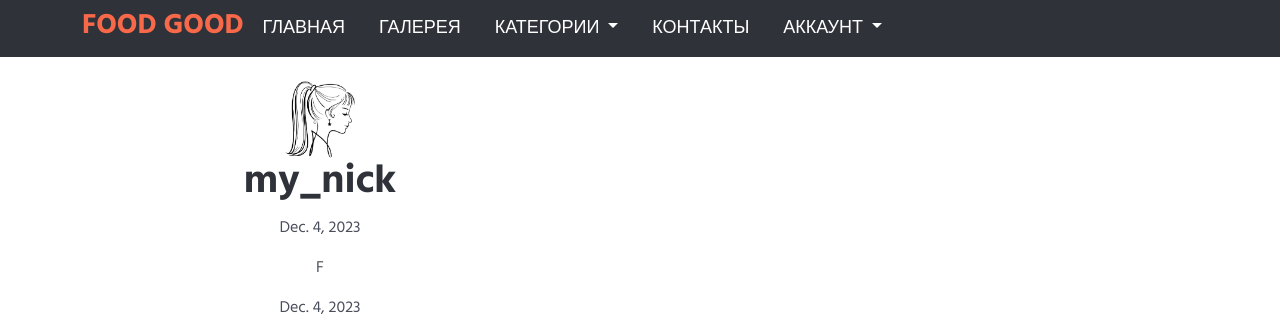
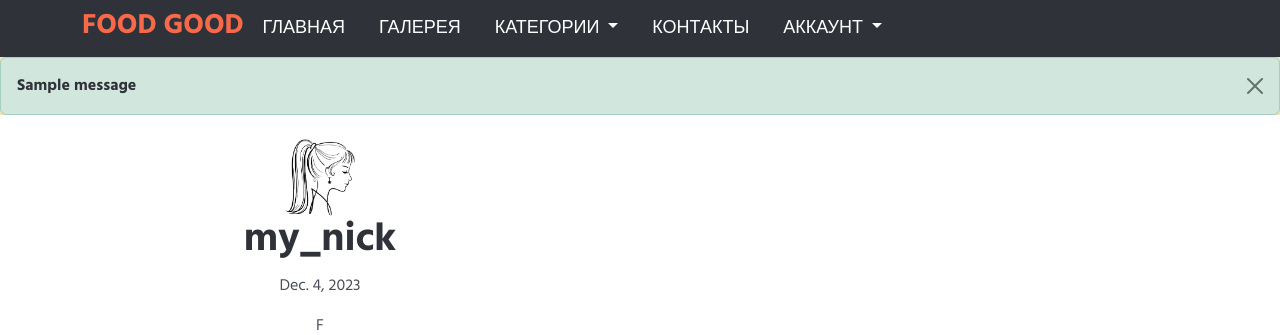
Before and after one commit to alina1412/food_django_study, a Django app: page /users/1/ in a window 1280 px wide. Shown: the part 41-376 px from the top of the page. Run offline with Django 4.2, Linux system fonts and the light colour scheme; data comes from the database, SQL or seed files in the repository; tables that the repository leaves empty hold one stand-in row (values such as "Sample post"); one stand-in notice (Sample message) is shown; some libraries are stand-ins or nearby versions.

Commit message:
some edit

```diff
--- a/food_recipes/main/templates/main/base.html
+++ b/food_recipes/main/templates/main/base.html
@@ -61,6 +61,10 @@
 	{% endblock %}
 	<!-- /NAVIGATION -->
 
+	<div class="flex-row bg-color-light">
+		{% include 'main/messages.html' %}
+	</div>
+
 	<!-- section -->
 	{% block body %}
 
--- /dev/null
+++ b/food_recipes/main/templates/main/messages.html
@@ -0,0 +1,16 @@
+{% for message in messages %}
+{% if message.tags == 'success' %}
+<!-- bootstrap alert -->
+<!-- <strong>{{ message }}</strong> -->
+<div class="alert alert-success alert-dismissible fade show" role="alert">
+    <strong>{{ message }}</strong>
+    <button type="button" class="btn-close" data-bs-dismiss="alert" data-dismiss="alert" aria-label="Close"></button>
+</div>
+{% else %}
+<div class="alert alert-warning alert-dismissible fade show" role="alert">
+    <strong><b>{{ message }}</b></strong>
+    <button type="button" class="btn-close" data-bs-dismiss="alert" data-dismiss="alert" aria-label="Close"></button>
+</div>
+{% endif %}
+
+{% endfor %}
--- a/food_recipes/users/templates/users/account.html
+++ b/food_recipes/users/templates/users/account.html
@@ -7,6 +7,8 @@
 
 {% block body %}
 <body>
+
+
     <div class="flex-row bg-color-light">
         <h2 class="text-header  text-end">Account</h2>
     </div>
--- a/food_recipes/users/views.py
+++ b/food_recipes/users/views.py
@@ -55,15 +55,22 @@ class UserAccountView(LoginRequiredMixin, UpdateView):
         self.object = self.get_object()
         form = self.get_form()
         if form.is_valid():
-            # form.instance.created_by = self.request.user
+            # if self.request.user == thisArticle.author:
+            instance = form.save(commit=False)
+            if instance.user != self.request.user:
+                return self.form_invalid(form)
             return super().form_valid(form)
-            # return self.form_valid(form)
+
         else:
             return self.form_invalid(form)
 
     def get_success_url(self):
         return reverse('users:account', kwargs={'pk': self.object.pk})
 
+    def form_invalid(self, form):
+        'form is invalid'
+        messages.add_message(self.request, messages.WARNING, "Вы пытаетесь выполнить неверное действие")
+        return redirect('main:main')
 
 
 def logout_view(request):
```
Also changed, not shown: food_recipes/main/templates/main/index.html (+2 -12 lines).
